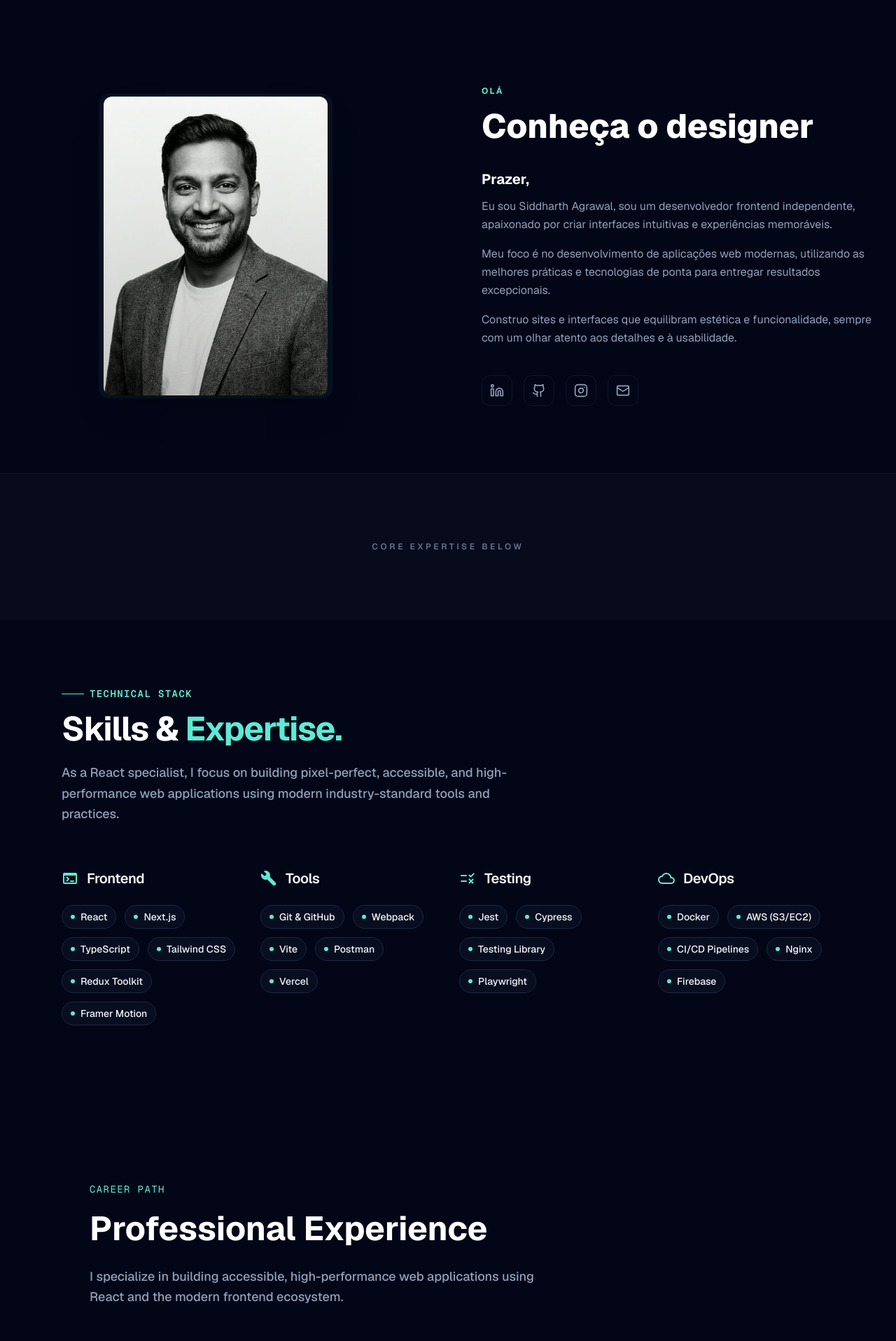
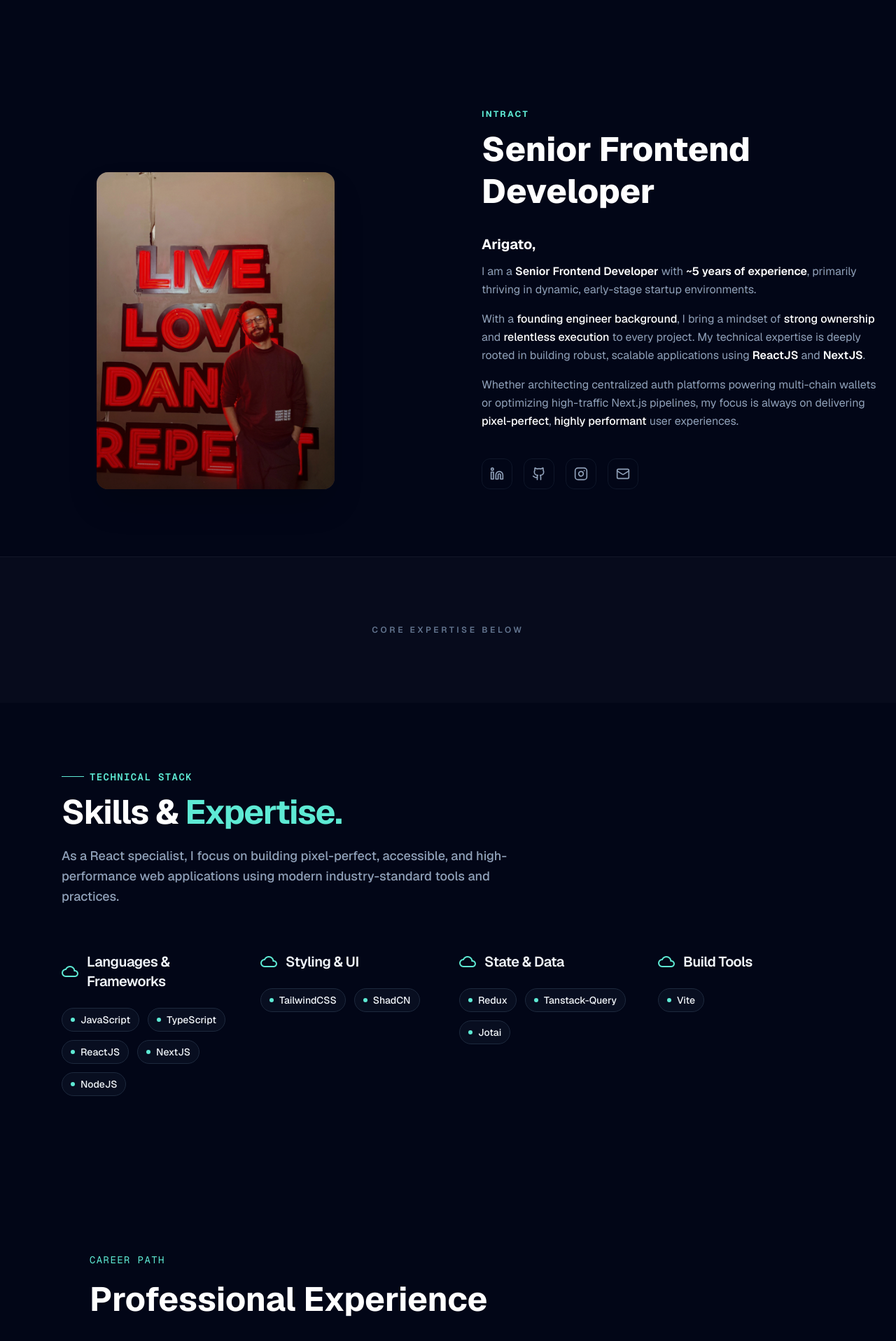
Before and after one commit to sidagwl5/portfolio-website, a React (Vite) app: page / in a window 1280 px wide. Shown: the part 780-2696 px from the top of the page at 70% size. Built offline with nearby package versions, Linux system fonts and the light colour scheme.

Commit message:
feat: integrate resume data, add 3D tilt effect, and refine styling

```diff
--- a/src/components/About.jsx
+++ b/src/components/About.jsx
@@ -1,5 +1,7 @@
 import { aboutData } from '../data/aboutData';
 import { Linkedin, Github, Instagram, Mail } from 'lucide-react';
+import { motion, useMotionValue, useSpring, useTransform } from 'framer-motion';
+import { useRef } from 'react';
 
 const icons = {
     Linkedin: Linkedin,
@@ -9,21 +11,92 @@ const icons = {
 };
 
 const About = () => {
+    const ref = useRef(null);
+    const x = useMotionValue(0);
+    const y = useMotionValue(0);
+
+    const mouseXSpring = useSpring(x, { stiffness: 300, damping: 40 });
+    const mouseYSpring = useSpring(y, { stiffness: 300, damping: 40 });
+
+    const rotateX = useTransform(mouseYSpring, [-0.5, 0.5], ["17.5deg", "-17.5deg"]);
+    const rotateY = useTransform(mouseXSpring, [-0.5, 0.5], ["-17.5deg", "17.5deg"]);
+
+    // For the glare effect, we map mouse position to percentages
+    const glareX = useTransform(mouseXSpring, [-0.5, 0.5], ["100%", "0%"]);
+    const glareY = useTransform(mouseYSpring, [-0.5, 0.5], ["100%", "0%"]);
+
+    const handleMouseMove = (e) => {
+        if (!ref.current) return;
+        const rect = ref.current.getBoundingClientRect();
+        const width = rect.width;
+        const height = rect.height;
+        const mouseX = e.clientX - rect.left;
+        const mouseY = e.clientY - rect.top;
+        const xPct = mouseX / width - 0.5;
+        const yPct = mouseY / height - 0.5;
+        x.set(xPct);
+        y.set(yPct);
+    };
+
+    const handleMouseLeave = () => {
+        x.set(0);
+        y.set(0);
+    };
+
     return (
         <section id="about" className="py-24 bg-white dark:bg-background-dark overflow-hidden">
             <div className="max-w-7xl mx-auto px-6">
-                <div className="grid grid-cols-1 md:grid-cols-2 gap-12 md:gap-24 items-center">
+                <div className="grid grid-cols-1 md:grid-cols-2 gap-12 md:gap-24 items-end">
                     {/* Image Column */}
-                    <div className="relative group order-2 md:order-1 max-w-sm mx-auto md:max-w-none">
-                        <div className="absolute -inset-4 bg-primary/5 rounded-2xl scale-95 group-hover:scale-100 transition-transform duration-500"></div>
-                        <div className="relative aspect-[3/4] overflow-hidden rounded-xl shadow-2xl md:max-w-[320px] mx-auto">
-                            <img
-                                src={aboutData.image.url}
-                                alt={aboutData.image.alt}
-                                className="w-full h-full object-cover transition-transform duration-700 group-hover:scale-110"
-                            />
-                            <div className="absolute inset-0 bg-gradient-to-t from-black/20 to-transparent"></div>
-                        </div>
+                    <div
+                        className="relative group order-2 md:order-1 w-full mx-auto md:max-w-md [perspective:1000px]"
+                        ref={ref}
+                        onMouseMove={handleMouseMove}
+                        onMouseLeave={handleMouseLeave}
+                    >
+                        <motion.div
+                            style={{
+                                rotateX,
+                                rotateY,
+                                transformStyle: "preserve-3d",
+                            }}
+                            className="relative aspect-[3/4] rounded-2xl md:max-w-[340px] mx-auto w-full transition-transform duration-200 ease-out"
+                        >
+                            <div className="absolute inset-0 rounded-2xl overflow-hidden shadow-2xl bg-slate-100 dark:bg-slate-800">
+                                <img
+                                    src={aboutData.image.url}
+                                    alt={aboutData.image.alt}
+                                    className="w-full h-full object-cover transition-transform duration-700 group-hover:scale-105"
+                                />
+                                <div className="absolute inset-0 bg-gradient-to-t from-black/40 to-transparent"></div>
+
+                                {/* Glare Effect */}
+                                <motion.div
+                                    className="absolute inset-0 pointer-events-none opacity-0 group-hover:opacity-60 transition-opacity duration-300 mix-blend-overlay z-10"
+                                    style={{
+                                        background: "radial-gradient(circle at 50% 50%, rgba(255,255,255,0.8), transparent 60%)",
+                                        left: glareX,
+                                        top: glareY,
+                                        transform: "translate(-50%, -50%)",
+                                        width: "200%",
+                                        height: "200%",
+                                    }}
+                                />
+
+                                {/* Dark mode extra glare */}
+                                <motion.div
+                                    className="absolute inset-0 pointer-events-none opacity-0 group-hover:opacity-30 transition-opacity duration-300 mix-blend-soft-light hidden dark:block z-10"
+                                    style={{
+                                        background: "radial-gradient(circle at 50% 50%, rgba(255,255,255,1), transparent 50%)",
+                                        left: glareX,
+                                        top: glareY,
+                                        transform: "translate(-50%, -50%)",
+                                        width: "200%",
+                                        height: "200%",
+                                    }}
+                                />
+                            </div>
+                        </motion.div>
                     </div>
 
                     {/* Text Column */}
@@ -46,9 +119,8 @@ const About = () => {
                                     key={index}
                                     className="animate-in fade-in slide-in-from-bottom-8 duration-1000"
                                     style={{ animationDelay: `${(index + 3) * 100}ms` }}
-                                >
-                                    {paragraph}
-                                </p>
+                                    dangerouslySetInnerHTML={{ __html: paragraph }}
+                                />
                             ))}
                         </div>
 
--- a/src/components/Experience.jsx
+++ b/src/components/Experience.jsx
@@ -80,7 +80,7 @@ const Experience = () => {
                                         {exp.points.map((point, pIdx) => (
                                             <li key={pIdx} className="flex items-start">
                                                 <span className="w-1.5 h-1.5 rounded-full bg-primary mt-2 mr-3 shrink-0" />
-                                                <span className="text-sm md:text-base">{point}</span>
+                                                <span className="text-sm md:text-base" dangerouslySetInnerHTML={{ __html: point }} />
                                             </li>
                                         ))}
                                     </ul>
--- a/src/data/aboutData.js
+++ b/src/data/aboutData.js
@@ -1,16 +1,16 @@
 export const aboutData = {
     title: {
-        prefix: "OLÁ",
-        main: "Conheça o designer"
+        prefix: "INTRACT",
+        main: "Senior Frontend Developer"
     },
-    greeting: "Prazer,",
+    greeting: "Arigato,",
     paragraphs: [
-        "Eu sou Siddharth Agrawal, sou um desenvolvedor frontend independente, apaixonado por criar interfaces intuitivas e experiências memoráveis.",
-        "Meu foco é no desenvolvimento de aplicações web modernas, utilizando as melhores práticas e tecnologias de ponta para entregar resultados excepcionais.",
-        "Construo sites e interfaces que equilibram estética e funcionalidade, sempre com um olhar atento aos detalhes e à usabilidade."
+        "I am a <span class=\"text-slate-900 dark:text-white font-semibold\">Senior Frontend Developer</span> with <span class=\"text-slate-900 dark:text-white font-semibold\">~5 years of experience</span>, primarily thriving in dynamic, early-stage startup environments.",
+        "With a <span class=\"text-slate-900 dark:text-white font-medium\">founding engineer background</span>, I bring a mindset of <span class=\"text-slate-900 dark:text-white font-medium\">strong ownership</span> and <span class=\"text-slate-900 dark:text-white font-medium\">relentless execution</span> to every project. My technical expertise is deeply rooted in building robust, scalable applications using <span class=\"text-slate-900 dark:text-white font-semibold\">ReactJS</span> and <span class=\"text-slate-900 dark:text-white font-semibold\">NextJS</span>.",
+        "Whether architecting centralized auth platforms powering multi-chain wallets or optimizing high-traffic Next.js pipelines, my focus is always on delivering <span class=\"text-slate-900 dark:text-white font-medium\">pixel-perfect</span>, <span class=\"text-slate-900 dark:text-white font-medium\">highly performant</span> user experiences."
     ],
     image: {
-        url: "/assets/about-me.webp",
+        url: "/assets/profile.jpg",
         alt: "Siddharth Agrawal"
     },
     socials: [
--- a/src/data/experienceData.js
+++ b/src/data/experienceData.js
@@ -2,31 +2,33 @@ export const experienceData = {
     header: {
         badge: "Career Path",
         title: "Professional Experience",
-        description: "I specialize in building accessible, high-performance web applications using React and the modern frontend ecosystem."
+        description: "I specialize in building scalable, high-performance web applications using React and Next.js, with a strong focus on architecture and user experience."
     },
     experiences: [
         {
-            year: "2024 — PRESENT",
-            role: "Senior Frontend Engineer",
-            company: "Klaviyo",
+            year: "Jun 2023 — Jan 2026",
+            role: "Senior Frontend Developer",
+            company: "Intract",
             points: [
-                "Leading the architectural shift to a unified design system, improving component reuse by 40% across 12 product squads.",
-                "Championing WCAG 2.1 compliance, reducing accessibility-related support tickets by 60% within the first year.",
-                "Mentoring 4 mid-level developers through regular pair programming and deep-dive technical RFC reviews."
+                "<span class=\"text-slate-900 dark:text-white font-medium\">Architected and owned end-to-end frontend platforms</span>, including a centralized auth system (ReactJS) powering multi-chain wallets and a modular quest system for Linea Campaigns.",
+                "Engineered a theme-based leaderboard with server-driven filters using <span class=\"text-slate-900 dark:text-white font-medium\">Next.js Parallel Routes</span>, and improved profile page initial load time by <span class=\"text-slate-900 dark:text-white font-medium\">30–40%</span> via streaming.",
+                "Streamlined OAuth onboarding by <span class=\"text-slate-900 dark:text-white font-medium\">85–90%</span> and boosted Quest page FCP by <span class=\"text-slate-900 dark:text-white font-medium\">40%</span> through page-level code splitting and React Router v6 data routers.",
+                "Implemented <span class=\"text-slate-900 dark:text-white font-medium\">app-wide data caching</span> for near-instant repeat access and resolved critical Next.js bugs to restore optimal static/dynamic rendering behavior.",
+                "Designed revenue-critical NFT minting workflows with robust failure handling, contributing to <span class=\"text-slate-900 dark:text-white font-medium\">$3m+ revenue</span> and <span class=\"text-slate-900 dark:text-white font-medium\">1m+ user acquisition</span>."
             ],
-            tags: ["React", "TypeScript", "Accessibility"],
+            tags: ["Next.js", "React", "TypeScript", "TailwindCSS", "Architecture"],
             current: true
         },
         {
-            year: "2018 — 2024",
-            role: "Lead Engineer",
-            company: "Upstatement",
+            year: "Jun 2021 — May 2023",
+            role: "Frontend Developer",
+            company: "Versai",
             points: [
-                "Delivered high-impact digital experiences for clients including Harvard, PBS, and The 19th News.",
-                "Spearheaded the internal migration from REST to GraphQL, reducing frontend data fetching boilerplate by 50%.",
-                "Established engineering best practices for code reviews, testing strategies, and automated CI/CD pipelines."
+                "<span class=\"text-slate-900 dark:text-white font-medium\">Led monorepo adoption</span> and contributed to a <span class=\"text-slate-900 dark:text-white font-medium\">reusable UI library with Storybook</span>, standardizing development across teams.",
+                "Improved Next.js portfolio site <span class=\"text-slate-900 dark:text-white font-medium\">performance by 60%</span> by replacing SSR with <span class=\"text-slate-900 dark:text-white font-medium\">On-Demand ISR</span>, and migrated B2B dashboard data-fetching to <span class=\"text-slate-900 dark:text-white font-medium\">React Query</span>.",
+                "Implemented an <span class=\"text-slate-900 dark:text-white font-medium\">end-to-end SSE real-time waiting lobby</span> and integrated Sentry app-wide, <span class=\"text-slate-900 dark:text-white font-medium\">reducing crashes by 30%</span>."
             ],
-            tags: ["Next.js", "GraphQL", "Node.js"],
+            tags: ["React", "Next.js", "Monorepo", "Sentry"],
             current: false
         }
     ]
--- a/src/data/heroData.js
+++ b/src/data/heroData.js
@@ -7,10 +7,10 @@ export const heroData = {
         main: "Building bridges between",
         highlight: "design and code"
     },
-    description: "I'm Siddharth Agrawal, a senior frontend engineer where I craft intuitive user experiences. After hours, I build my own projects.",
+    description: "Senior Frontend Developer with ~5 years of experience in early-stage startups. Specializing in ReactJS and NextJS, I bring a founding engineer mindset with strong ownership and relentless execution.",
     name: "Siddharth Agrawal",
     avatar: {
-        url: "https://lh3.googleusercontent.com/aida-public/AB6AXuBMh55ue77S_GgT8JuQrHD-msS1yfPsgqla6-oYErBDAXzIu_iUABZTf9cqW6zFYWqju9hOdXoftXRFLVd5FdT2R28J4zKpoNqLodeLtWrDWhZuRVix1bvhXT-zVfusmakNIArdhAC36nB668p9fEJ4wpz3md7vpA-XB3SPMefsOs65SwSLKy35Cjud3gHmH7LwSF20xmC3cjDiLS2HYJQq_jPxCA89M-afJmK7JFsbC5zmKztwBydCMdWbPfLJSQzLw4xidxm9a-lL",
+        url: "/assets/profile.jpg",
         alt: "Siddharth Agrawal"
     },
     cta: {
--- a/src/data/skillsData.js
+++ b/src/data/skillsData.js
@@ -8,9 +8,9 @@ export const skillsData = {
         description: "As a React specialist, I focus on building pixel-perfect, accessible, and high-performance web applications using modern industry-standard tools and practices."
     },
     categories: {
-        Frontend: ['React', 'Next.js', 'TypeScript', 'Tailwind CSS', 'Redux Toolkit', 'Framer Motion'],
-        Tools: ['Git & GitHub', 'Webpack', 'Vite', 'Postman', 'Vercel'],
-        Testing: ['Jest', 'Cypress', 'Testing Library', 'Playwright'],
-        DevOps: ['Docker', 'AWS (S3/EC2)', 'CI/CD Pipelines', 'Nginx', 'Firebase']
+        "Languages & Frameworks": ['JavaScript', 'TypeScript', 'ReactJS', 'NextJS', 'NodeJS'],
+        "Styling & UI": ['TailwindCSS', 'ShadCN'],
+        "State & Data": ['Redux', 'Tanstack-Query', 'Jotai'],
+        "Build Tools": ['Vite']
     }
 };
```
Also changed, not shown: public/assets/profile.jpg (added).
